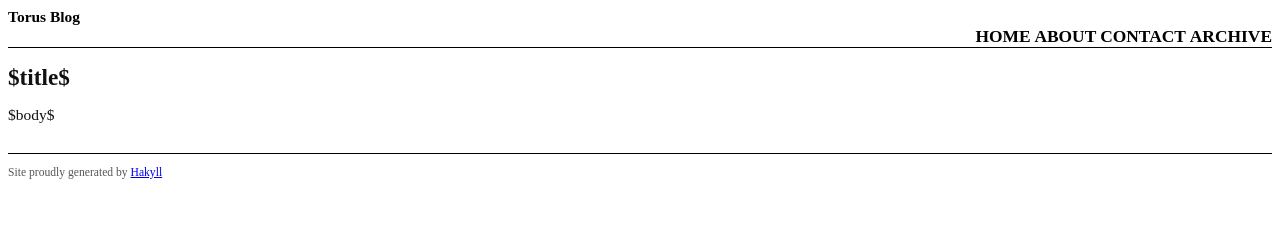
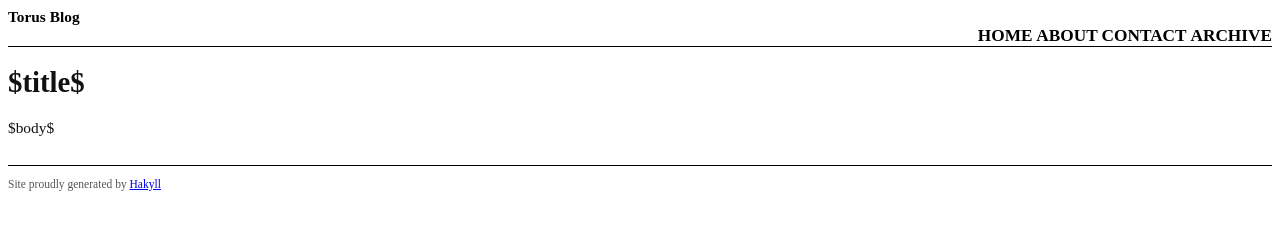
Before and after one commit to mutkach/torus-graphics, a plain HTML site: page templates/default.html in a window 1280 px wide. Drawn offline with Linux system fonts and the light colour scheme.

Commit message:
fix sizes

```diff
--- a/css/default.css
+++ b/css/default.css
@@ -1,5 +1,7 @@
+@import kate;
+
 html {
-  font-size: 60.5%;
+  font-size: 60.0%;
 }
 
 body {
@@ -33,7 +35,7 @@ footer {
 }
 
 h1 {
-  font-size: 2.4rem;
+  font-size: 3rem;
 }
 
 h2 {
```
